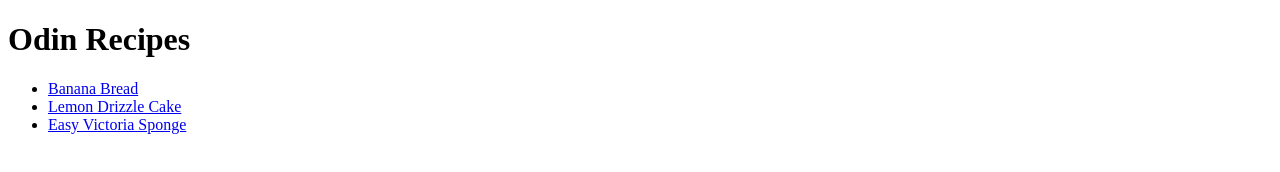
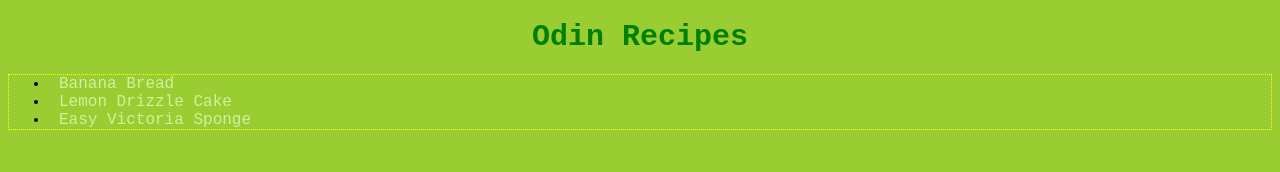
Before and after one commit to githubgurlie/odin-recipes, a plain HTML site: page index.html in a window 1280 px wide. Drawn offline with Linux system fonts and the light colour scheme.

Commit message:
add some styles

```diff
--- a/index.html
+++ b/index.html
@@ -3,6 +3,7 @@
 <head>
     <meta charset="UTF-8">
     <meta name="viewport" content="width=device-width, initial-scale=1.0">
+    <link rel="stylesheet" href="styles.css">
     <title>Odin Recipes</title>
 </head>
 <body>
--- /dev/null
+++ b/styles.css
@@ -0,0 +1,20 @@
+body{
+    background-color: yellowgreen;
+    font-family: 'Courier New', Courier, monospace;
+}
+
+h1 {
+    font-size: 30px;
+    color: green;
+    text-align: center;
+}
+
+ul {
+    border: 1px dotted yellow;
+
+    li a {
+        text-decoration: none;
+        color: rgb(212, 239, 157);
+        padding: 10px;
+    }
+}
```
